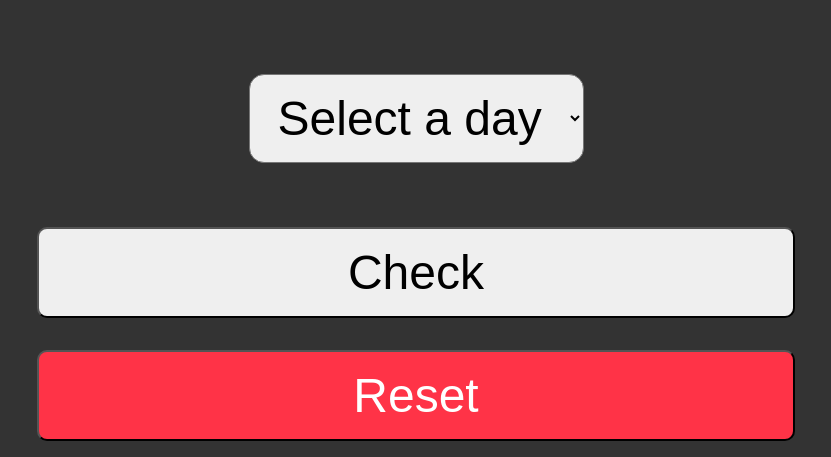
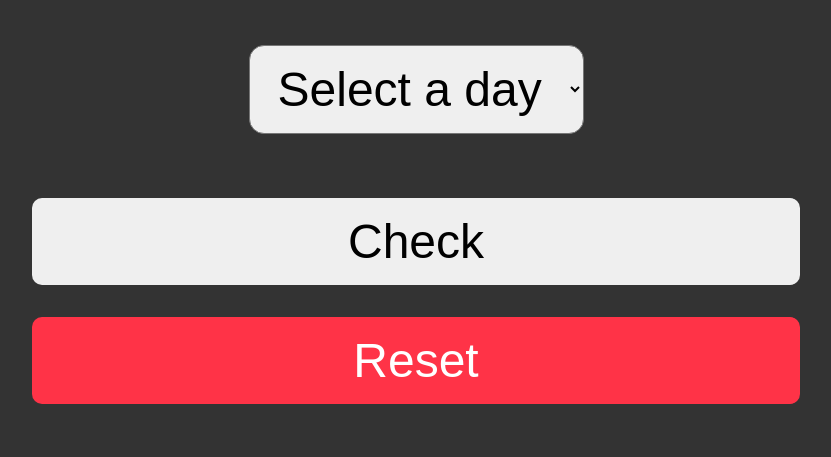
Before and after one commit to pranshuteotia/doomsday-calendar, a plain HTML site: page index.html in a window 1280 px wide. Shown: the part 401-858 px from the top of the page, without its empty margins (224-1055 px from the left). After the commit the page ends 821 px from the top, so only its background shows below. Drawn offline with Linux system fonts and the light colour scheme.

Commit message:
remove button border

```diff
--- a/main.css
+++ b/main.css
@@ -3,12 +3,15 @@ body {
   color: #fff;
   font-family: sans-serif;
   height: 100vh;
+  margin: 0;
 }
 
 .container {
   display: flex;
   flex-direction: column;
   align-items: center;
+  justify-content: center;
+  height: 100vh;
 }
 
 h1 {
@@ -46,10 +49,7 @@ button {
   padding: 1rem 1.5rem;
   border-radius: 10px;
   margin: 1rem 0;
-}
-
-#check {
-
+  border: none;
 }
 
 #reset {
```
